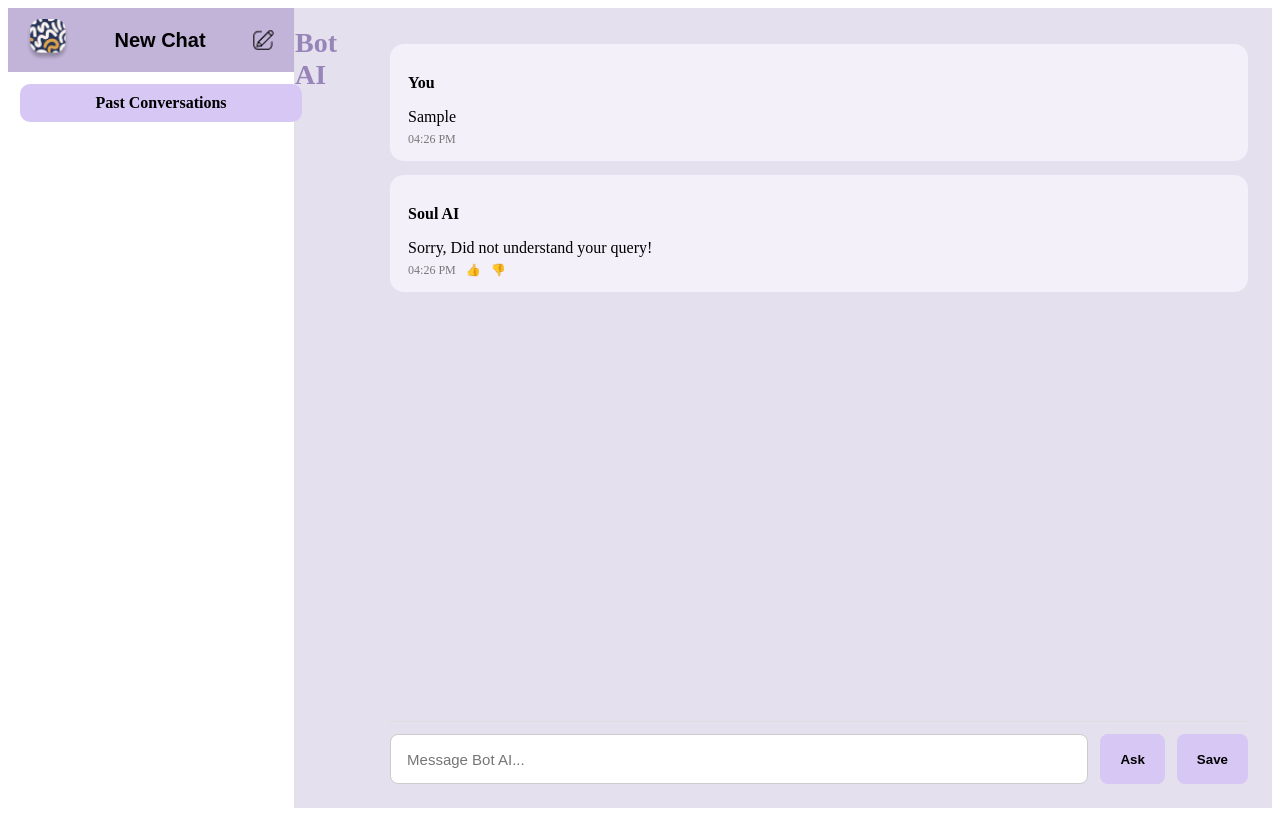
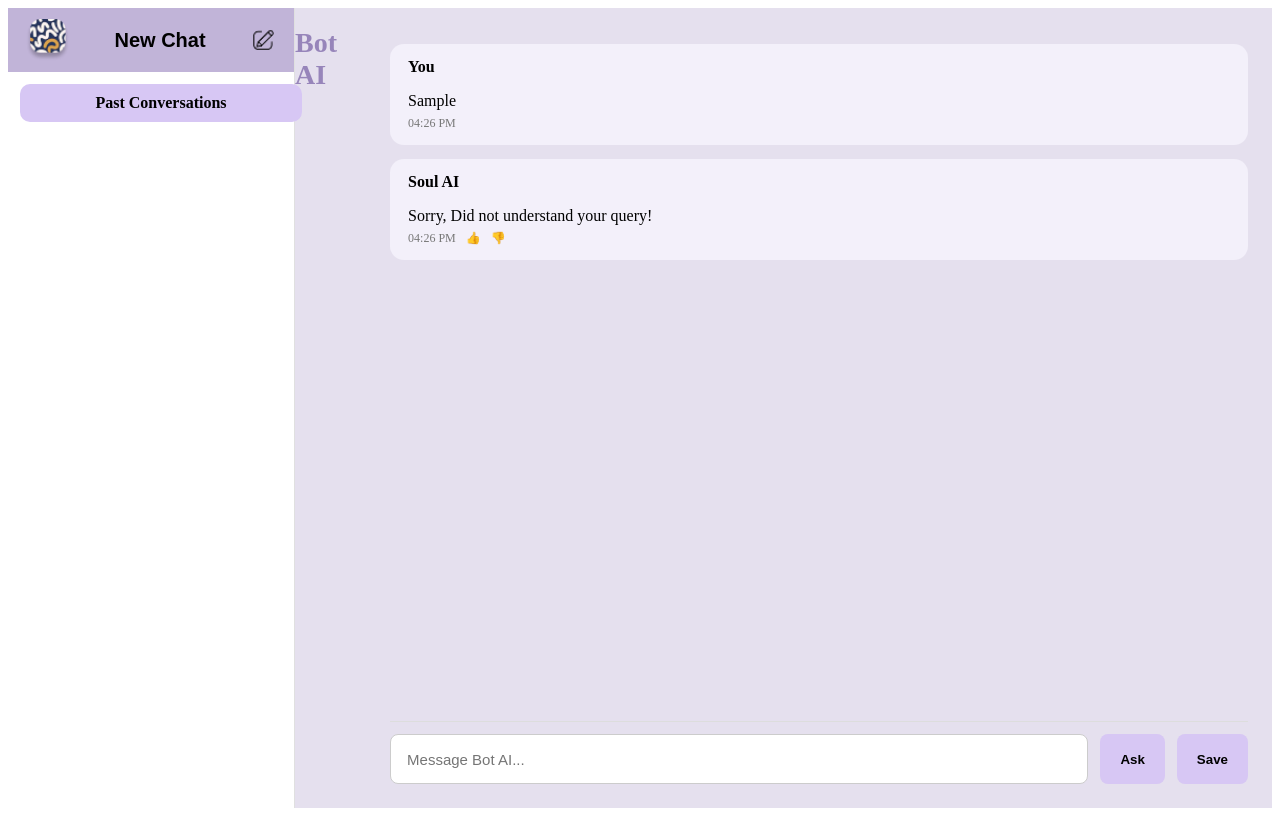
Before and after one commit to Saijanumuri/XBotAI, a React (Create React App) app: page / in a window 1280 px wide. Both pictures are taken after typing "Sample" into the empty fields and a click on the button "Ask". Built offline with nearby package versions, Linux system fonts and the light colour scheme.

Commit message:
test cases

```diff
--- a/src/homepage.js
+++ b/src/homepage.js
@@ -218,9 +218,9 @@ function HomePage() {
                   marginBottom: "14px",
                 }}
               >
-                <p style={{ fontWeight: "600", marginBottom: "4px" }}>
+                <span style={{ fontWeight: "600", marginBottom: "4px" }}>
                   {msg.type === "user" ? "You" : "Soul AI"}
-                </p>
+                </span>
 
                 <p style={{ marginBottom: "6px" }}>{msg.text}</p>
 
```
